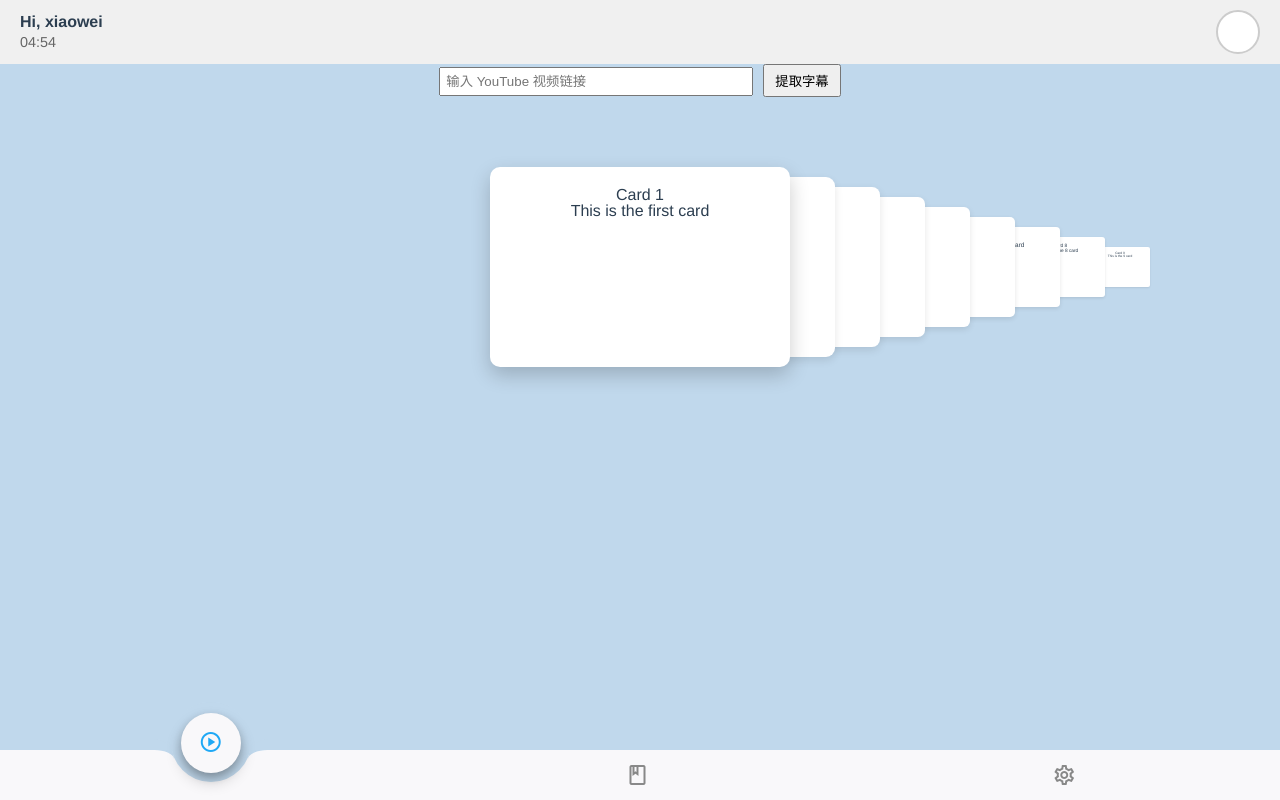
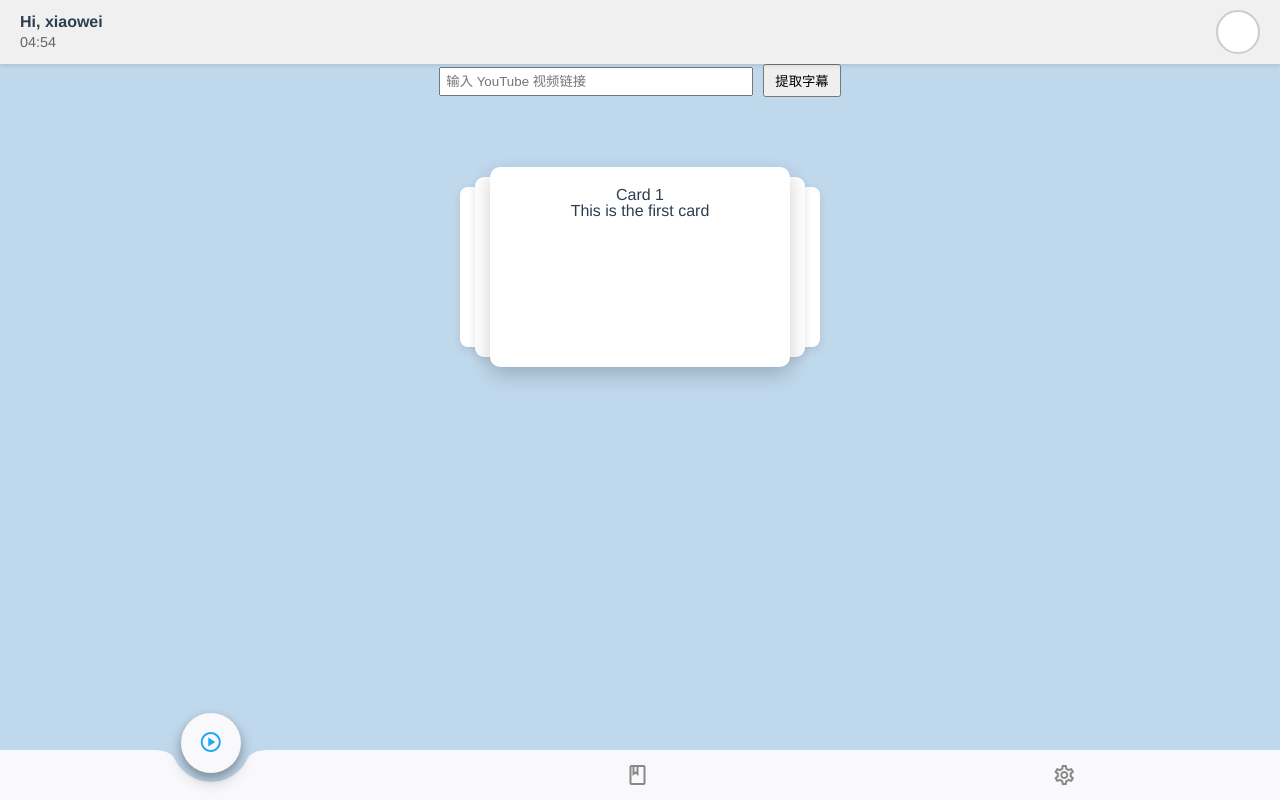
Before and after one commit to ButcherV/youtube-subtitle-player, a Vue app: page /video in a window 1280 px wide. Built offline with nearby package versions, Linux system fonts and the light colour scheme.

Commit message:
Carousel

```diff
--- a/src/App.vue
+++ b/src/App.vue
@@ -3,8 +3,8 @@
     <TopBar class="top-bar" />
     <main class="main-content">
       <router-view></router-view>
-      <BottomNav class="bottom-nav" />
     </main>
+    <BottomNav class="bottom-nav" />
   </div>
 </template>
 
@@ -23,36 +23,44 @@ export default {
 
 <style>
 /* 全局样式 */
+body, html {
+  margin: 0;
+  padding: 0;
+  height: 100%;
+}
+
 #app {
   font-family: Avenir, Helvetica, Arial, sans-serif;
   -webkit-font-smoothing: antialiased;
   -moz-osx-font-smoothing: grayscale;
   text-align: center;
   color: #2c3e50;
+  height: 100%;
 }
 
 .app-container {
-  display: flex;
-  flex-direction: column;
-  height: 100vh;
+  display: grid;
+  grid-template-rows: auto 1fr auto;
+  height: 100%;
   overflow: hidden;
 }
 
 .top-bar {
-  flex-shrink: 0;
+  position: sticky;
+  top: 0;
+  z-index: 1000;
+  background-color: #fff; /* 确保内容不会透过去 */
 }
 
 .main-content {
-  flex-grow: 1;
   overflow-y: auto;
   background-color: var(--app-content-background-color);
 }
 
 .bottom-nav {
-  position: fixed;
-  left: 0;
+  position: sticky;
   bottom: 0;
-  right: 0;
-  z-index: 100000;
+  z-index: 1000;
+  background-color: #fff; /* 确保内容不会透过去 */
 }
 </style>
--- a/src/components/CarouselCard.vue
+++ b/src/components/CarouselCard.vue
@@ -11,7 +11,7 @@
         :key="index"
         class="carousel-item"
         :class="{ active: index === currentIndex }"
-        :style="{ transform: `translateX(${(index - currentIndex) * 60}px) scale(${1 - Math.abs(index - currentIndex) * 0.1})`, zIndex: items.length - Math.abs(index - currentIndex) }"
+        :style="getItemStyle(index)"
       >
         <div class="card">
           <h3>{{ item.title }}</h3>
@@ -23,7 +23,7 @@
 </template>
 
 <script>
-import { ref, onMounted } from "vue";
+import { ref } from "vue";
 
 export default {
   name: "CarouselCard",
@@ -33,11 +33,23 @@ export default {
       required: true,
     },
   },
-  setup(props) {  // 添加 props 参数
+  setup(props) {
     const currentIndex = ref(0);
     const container = ref(null);
     let startX = 0;
     let currentX = 0;
+
+    const getItemStyle = (index) => {
+      const totalItems = props.items.length;
+      const diff = (index - currentIndex.value + totalItems) % totalItems;
+      const adjustedDiff = diff > totalItems / 2 ? diff - totalItems : diff;
+      const xOffset = adjustedDiff * 30; // 控制 card 横向展示疏密的代码。
+      const scale = 1 - Math.abs(adjustedDiff) * 0.1;
+      return {
+        transform: `translateX(${xOffset}px) scale(${scale})`,
+        zIndex: totalItems - Math.abs(adjustedDiff),
+      };
+    };
 
     const touchStart = (e) => {
       startX = e.touches[0].clientX;
@@ -53,17 +65,13 @@ export default {
       const threshold = container.value.offsetWidth / 4;
 
       if (Math.abs(diff) > threshold) {
-        if (diff > 0 && currentIndex.value < props.items.length - 1) {  // 使用 props.items
-          currentIndex.value++;
-        } else if (diff < 0 && currentIndex.value > 0) {
-          currentIndex.value--;
+        if (diff > 0) {
+          currentIndex.value = (currentIndex.value + 1) % props.items.length;
+        } else {
+          currentIndex.value = (currentIndex.value - 1 + props.items.length) % props.items.length;
         }
       }
     };
-
-    onMounted(() => {
-      // 可以在这里添加初始化逻辑
-    });
 
     return {
       currentIndex,
@@ -71,10 +79,12 @@ export default {
       touchStart,
       touchMove,
       touchEnd,
+      getItemStyle,
     };
   },
 };
 </script>
+
 <style scoped>
 .carousel-container {
   width: 100%;
@@ -87,7 +97,7 @@ export default {
   justify-content: center;
   align-items: center;
   position: relative;
-  height: 300px; /* 调整高度以适应您的设计 */
+  height: 300px;
 }
 
 .carousel-item {
@@ -96,7 +106,7 @@ export default {
 }
 
 .card {
-  width: 260px; /* 固定宽度 */
+  width: 260px;
   height: 160px;
   background-color: #fff;
   border-radius: 10px;
--- a/src/views/VideoView.vue
+++ b/src/views/VideoView.vue
@@ -47,11 +47,14 @@ export default {
       { title: 'Card 3', description: 'This is the 3 card' },
       { title: 'Card 4', description: 'This is the 4 card' },
       { title: 'Card 5', description: 'This is the 5 card' },
-      { title: 'Card 6', description: 'This is the 6 card' },
-      { title: 'Card 7', description: 'This is the 7 card' },
-      { title: 'Card 8', description: 'This is the 8 card' },
-      { title: 'Card 9', description: 'This is the 9 card' },
-      // 添加更多卡片...
+      // { title: 'Card 6', description: 'This is the 6 card' },
+      // { title: 'Card 7', description: 'This is the 7 card' },
+      // { title: 'Card 8', description: 'This is the 8 card' },
+      // { title: 'Card 9', description: 'This is the 9 card' },
+      // { title: 'Card 10', description: 'This is the 10 card' },
+      // { title: 'Card 11', description: 'This is the 11 card' },
+      // { title: 'Card 12', description: 'This is the 12 card' },
+      // { title: 'Card 13', description: 'This is the 13 card' },
     ];
 
     const extractSubtitles = async () => {
```
